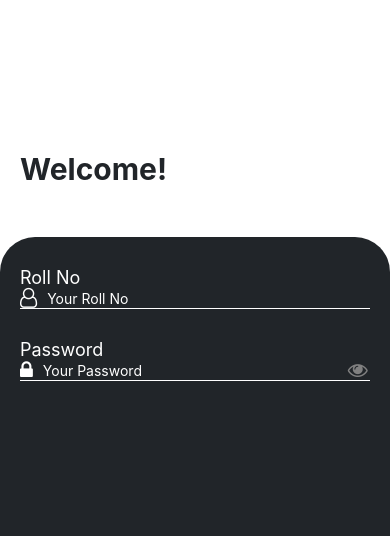
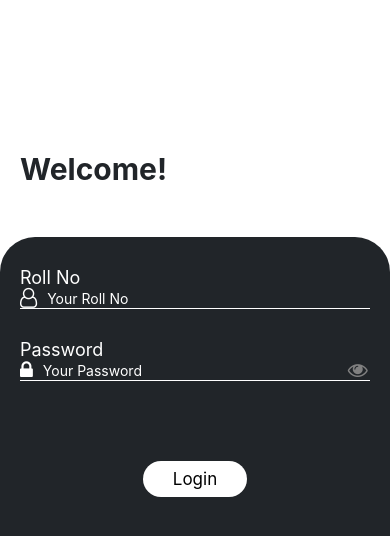
Before and after one commit to AbuHurairah127/gulberg-boosten-academy-mobile-app, a React Native app: screen / in a window 390 px wide. Shown: the top 536 px of the page. Built offline with nearby package versions, Linux system fonts and the light colour scheme.

Commit message:
button component styled

```diff
--- /dev/null
+++ b/src/components/button/Button.tsx
@@ -0,0 +1,20 @@
+import {Text, TouchableOpacity, View} from 'react-native';
+import React, {PropsWithChildren} from 'react';
+import {styles} from './ButtonStyle';
+const Button: React.FC<
+  PropsWithChildren<{
+    label: string;
+  }>
+> = ({label}) => {
+  return (
+    <View>
+      <TouchableOpacity>
+        <View style={styles.container}>
+          <Text style={styles.button_text}>{label}</Text>
+        </View>
+      </TouchableOpacity>
+    </View>
+  );
+};
+
+export default Button;
--- /dev/null
+++ b/src/components/button/ButtonStyle.tsx
@@ -0,0 +1,12 @@
+import {StyleSheet} from 'react-native';
+export const styles = StyleSheet.create({
+  container: {
+    backgroundColor: 'white',
+    padding: 8,
+    paddingHorizontal: 30,
+    borderRadius: 30,
+  },
+  button_text: {
+    fontSize: 17,
+  },
+});
--- a/src/screens/auth/login/Login.tsx
+++ b/src/screens/auth/login/Login.tsx
@@ -2,6 +2,7 @@ import {ScrollView, Text, TextInput, View} from 'react-native';
 import Icon from 'react-native-vector-icons/FontAwesome';
 import React from 'react';
 import {styles} from './LoginStyles';
+import Button from './../../../components/button/Button';
 const Login: React.FC = () => {
   return (
     <View style={styles.container}>
@@ -30,6 +31,9 @@ const Login: React.FC = () => {
             />
             <Icon name="eye" size={20} color="grey" />
           </View>
+          <View style={styles.button_container}>
+            <Button label="Login" />
+          </View>
         </ScrollView>
       </View>
     </View>
--- a/src/screens/auth/login/LoginStyles.tsx
+++ b/src/screens/auth/login/LoginStyles.tsx
@@ -28,7 +28,7 @@ export const styles = StyleSheet.create({
   },
   input_Container: {
     flexDirection: 'row',
-    borderBottomColor: 'white',
+    borderBottomColor: '#fff',
     borderBottomWidth: 1,
     alignItems: 'center',
     marginBottom: 30,
@@ -42,4 +42,10 @@ export const styles = StyleSheet.create({
     color: 'white',
     width: '90%',
   },
+  button_container: {
+    display: 'flex',
+    justifyContent: 'center',
+    alignItems: 'center',
+    marginTop: 50,
+  },
 });
```
